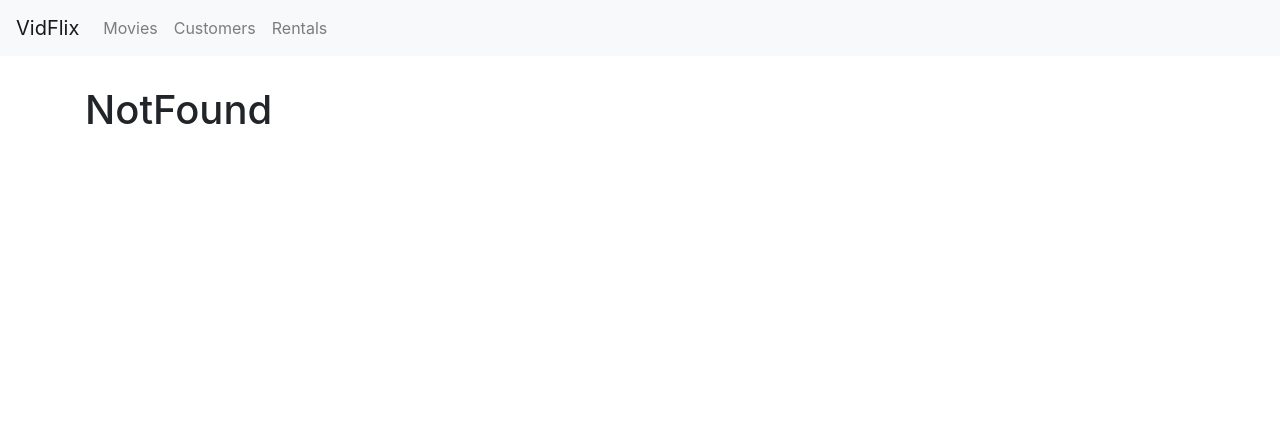
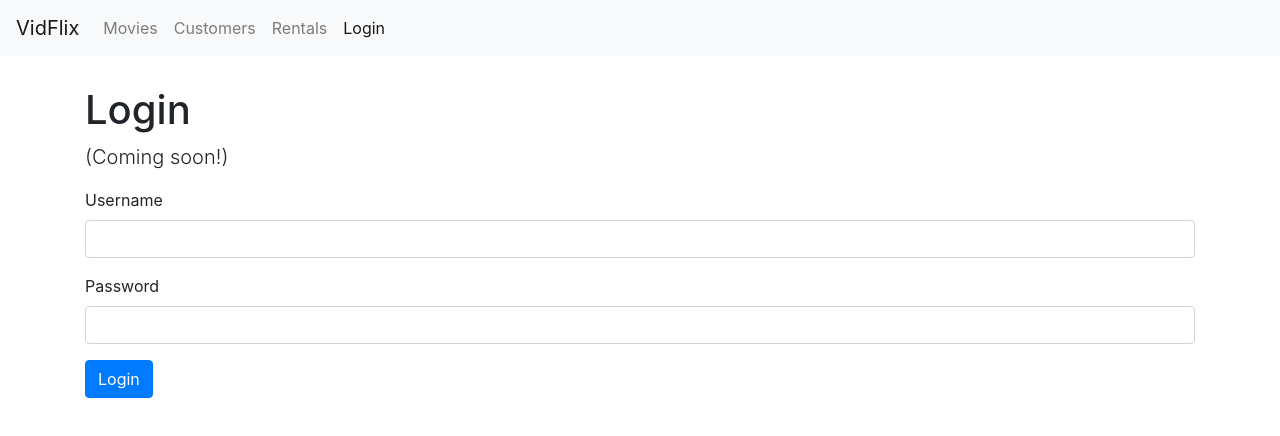
Before and after one commit to dkvsky-repo/react-video-rental, a React (Create React App) app: page /login in a window 1280 px wide. Before the commit this address led to /not-found. Shown: the top 436 px of the page. Built offline with nearby package versions, Linux system fonts and the light colour scheme.

Commit message:
Adding login and basic validation

```diff
--- a/src/App.js
+++ b/src/App.js
@@ -6,6 +6,7 @@
 import Rentals from './components/Rentals';
 import NotFound from './components/NotFound';
 import NavBar from './components/NavBar';
+import LoginForm from './components/LoginForm';
 import './App.css';
 
 const App = () => {
@@ -14,6 +15,7 @@
       <NavBar />
       <main className="container">
         <Switch>
+          <Route path="/login" component={LoginForm} />
           <Route path="/movies/:id" component={MovieForm} />
           <Route path="/movies" component={Movies} />
           <Route path="/customers" component={Customers} />
--- /dev/null
+++ b/src/components/LoginForm.js
@@ -0,0 +1,68 @@
+import React, { Component } from 'react';
+import Input from './common/Input';
+
+export default class LoginForm extends Component {
+  state = {
+    account: { username: '', password: '' },
+    errors: {}
+  };
+
+  // Super basic validation. This will be improved.
+  validate = () => {
+    const errors = {};
+    const { account } = this.state;
+
+    if (account.username.trim() === '') {
+      errors.username = 'Username is required.';
+    }
+    if (account.password.trim() === '') {
+      errors.password = 'Password is required.';
+    }
+
+    return Object.keys(errors).length === 0 ? null : errors;
+  };
+
+  handleSubmit = e => {
+    e.preventDefault();
+
+    const errors = this.validate();
+
+    this.setState({ errors: errors || {} });
+    if (errors) return;
+    // call server
+    console.log('submitted');
+  };
+
+  handleChange = ({ currentTarget: input }) => {
+    const account = { ...this.state.account };
+    account[input.name] = input.value;
+    this.setState({ account });
+  };
+
+  render() {
+    const { account, errors } = this.state;
+    return (
+      <div>
+        <h1>Login</h1>
+        <p className="lead">(Coming soon!)</p>
+        <form onSubmit={this.handleSubmit}>
+          <Input
+            name="username"
+            value={account.username}
+            label="Username"
+            onChange={this.handleChange}
+            error={errors.username}
+          />
+          <Input
+            name="password"
+            value={account.password}
+            label="Password"
+            onChange={this.handleChange}
+            error={errors.password}
+          />
+          <button className="btn btn-primary">Login</button>
+        </form>
+      </div>
+    );
+  }
+}
--- a/src/components/NavBar.js
+++ b/src/components/NavBar.js
@@ -24,6 +24,11 @@
               Rentals
             </NavLink>
           </li>
+          <li className="nav-item">
+            <NavLink className="nav-link" to="/login">
+              Login
+            </NavLink>
+          </li>
         </ul>
       </div>
     </nav>
--- /dev/null
+++ b/src/components/common/Input.js
@@ -0,0 +1,20 @@
+import React from 'react';
+
+const Input = ({ name, label, value, error, onChange }) => {
+  return (
+    <div className="form-group">
+      <label htmlFor="{name}">{label}</label>
+      <input
+        value={value}
+        onChange={onChange}
+        id={name}
+        name={name}
+        type="text"
+        className="form-control"
+      />
+      {error && <div className="alert alert-danger">{error}</div>}
+    </div>
+  );
+};
+
+export default Input;
```
